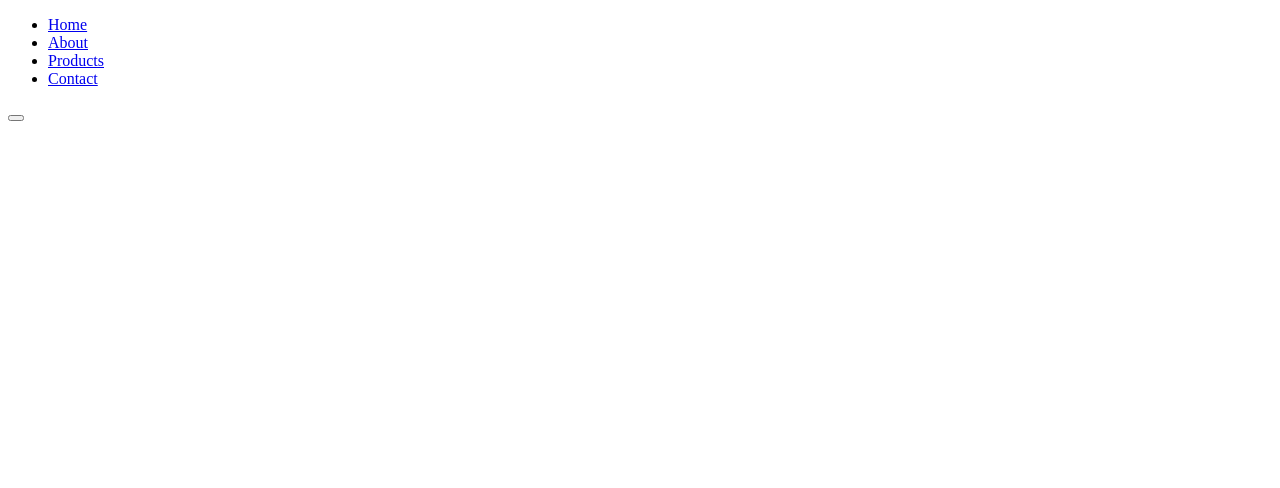
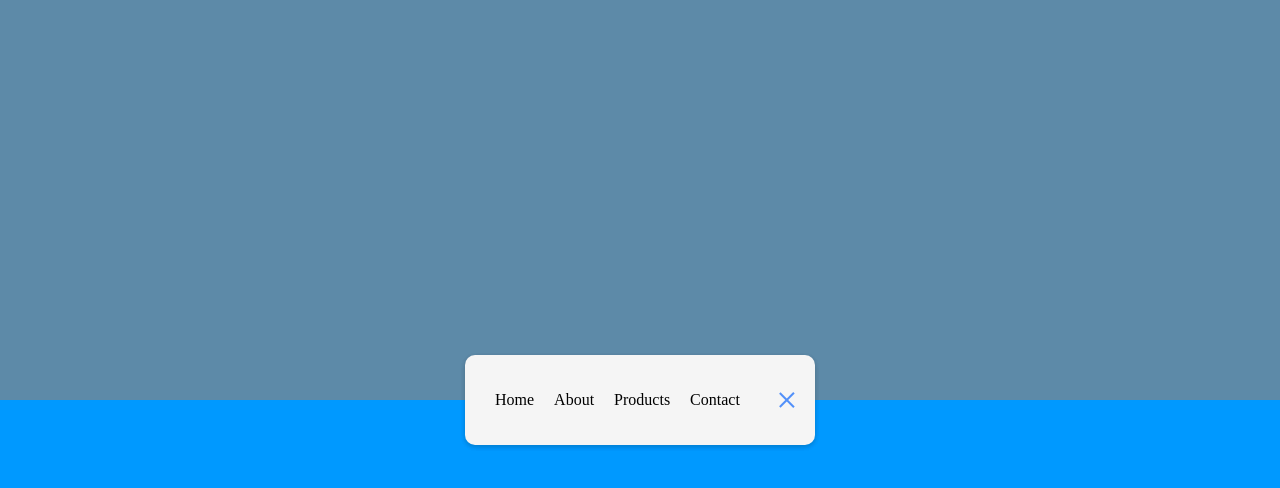
Before and after one commit to poly4concept/animated-navigation, a plain HTML site: page index.html in a window 1280 px wide. Drawn offline with Linux system fonts and the light colour scheme; a web font is replaced by a local one.

Commit message:
fixed a bug

```diff
--- a/index.html
+++ b/index.html
@@ -3,7 +3,7 @@
 <head>
     <meta charset="UTF-8">
     <meta name="viewport" content="width=device-width, initial-scale=1.0">
-    <link rel="stylesheet" href="style.css" type="text.css">
+    <link rel="stylesheet" href="style.css" type="text/css">
     <title>Animated Navigation</title>
 </head>
 <body>
```
